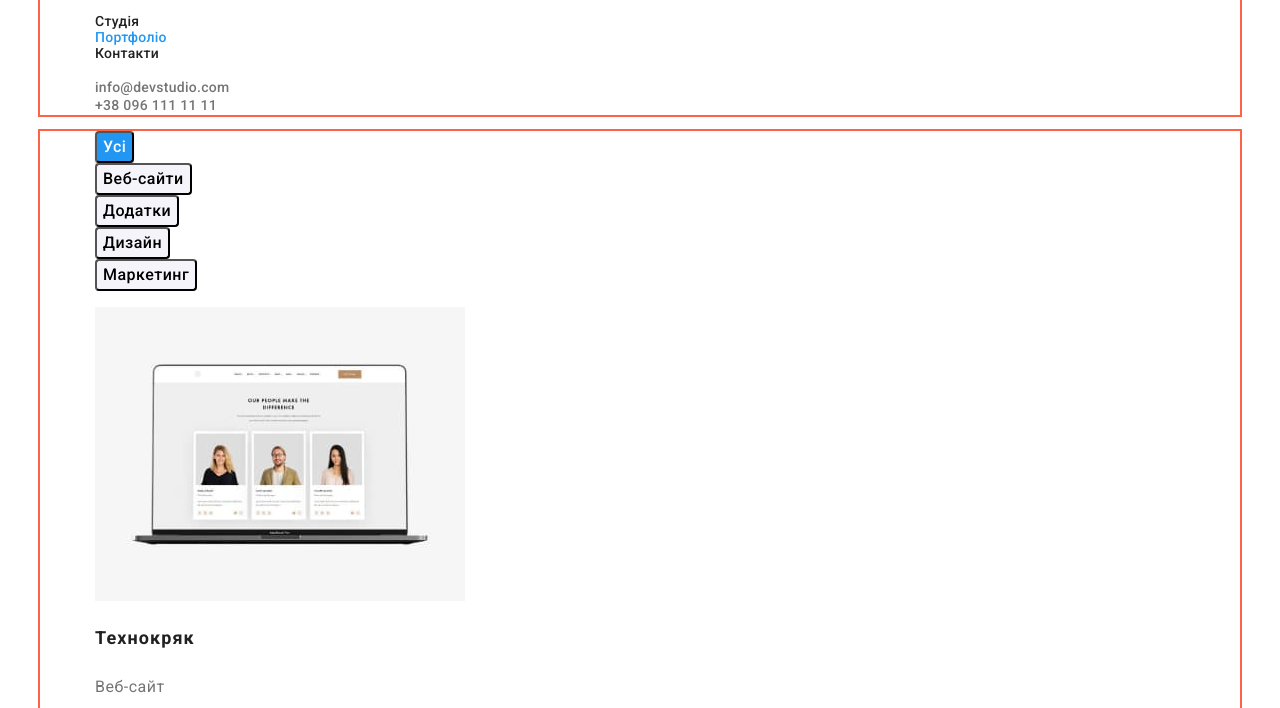
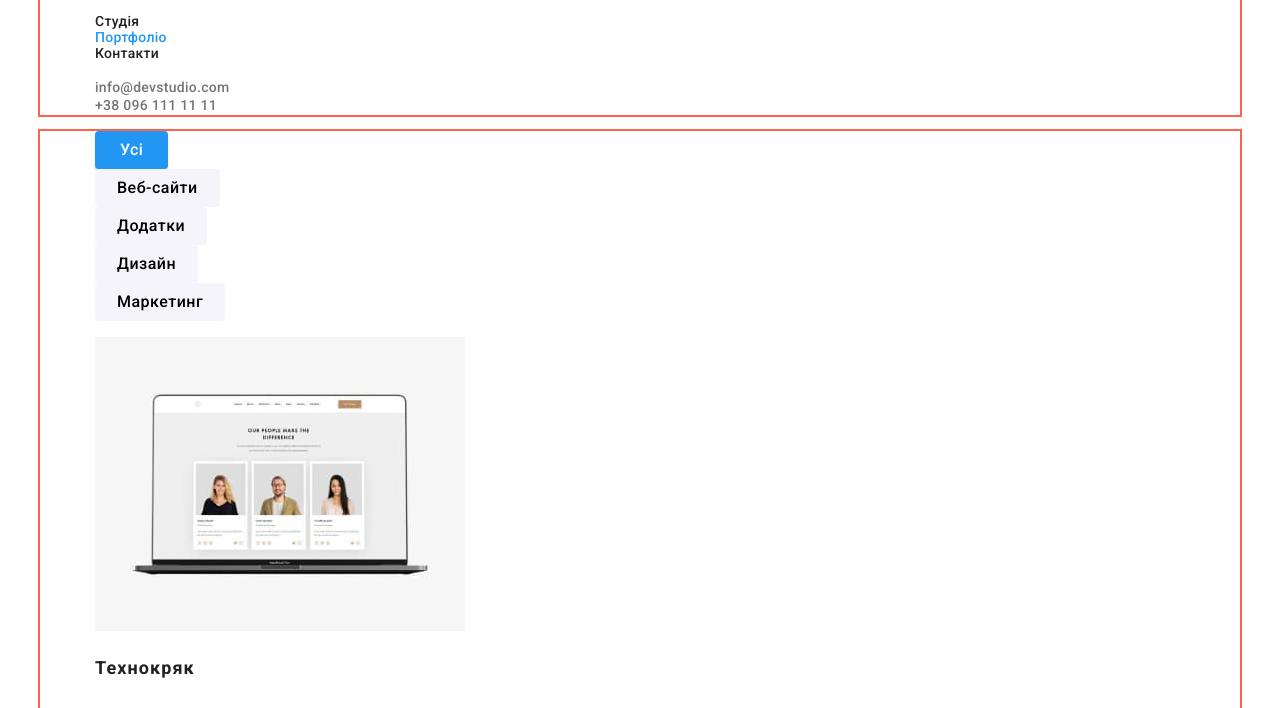
Before and after one commit to aniyavolfman/goit-markup-hw-03, a plain HTML site: page portfolio.html in a window 1280 px wide. Both pictures are taken after a click on the button "Усі". Shown: the part 33-741 px from the top of the page. Drawn offline with nearby package versions, Linux system fonts and the light colour scheme.

Commit message:
Налаштовує кнопки

```diff
--- a/css/styles.css
+++ b/css/styles.css
@@ -123,9 +123,13 @@ body {
 }
 
 .main-btn {
+    display: inline-block;
     font-family: inherit;
     border-radius: 4px;
     cursor: pointer;
+    min-width: 73px;
+    text-align: center;
+    border: none;
 }
 
 .hero-btn {
@@ -133,13 +137,11 @@ body {
     font-weight: 700;
     font-size: 16px;
     line-height: 1.88;
-    display: flex;
-    align-items: center;
-    text-align: center;
     letter-spacing: 0.06em;
     color: var(--third-web-text-color);
     background: var(--secondary-web-text-color);
     box-shadow: 0px 4px 4px var(--button-rgba);
+    padding: 10px 32px;
 }
 
 .hero-btn:hover, .hero-btn:focus {
@@ -151,15 +153,17 @@ body {
     font-weight: 500;
     font-size: 16px;
     line-height: 1.63;
-    text-align: center;
     letter-spacing: 0.03em;
     background-color: var(--background-section-fourth);
+    padding: 6px 22px;
 }
 
 .portfolio-btn:hover, .portfolio-btn:focus {
     color: var(--third-web-text-color);
     background-color: var(--secondary-web-text-color);
     box-shadow: 0px 3px 1px var(--button-rgba-second), 0px 1px 2px var(--button-rgba-third), 0px 2px 2px var(--background-section-fourth);
+    padding-right: 25px;
+    padding-left: 25px;
 }
 
 .title-section {
```
